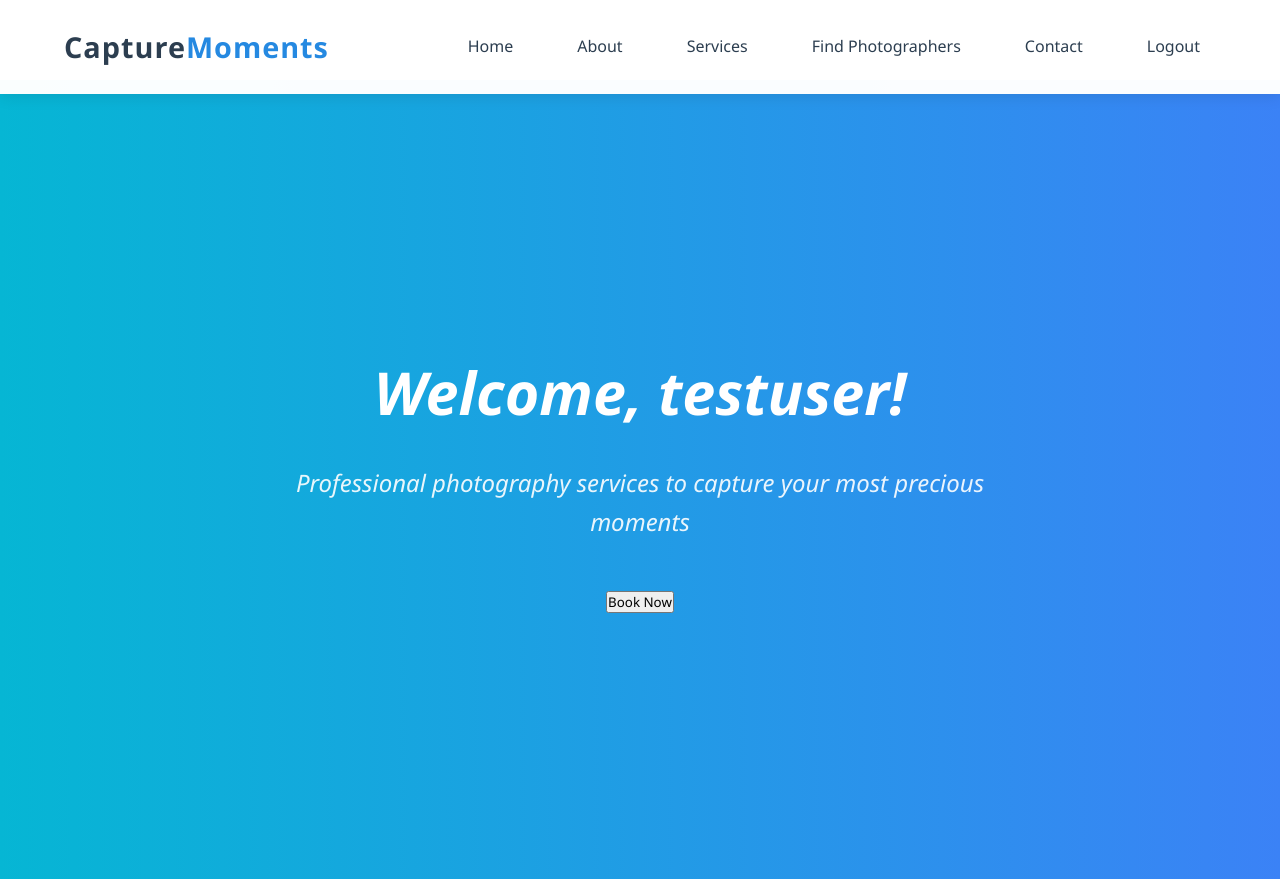
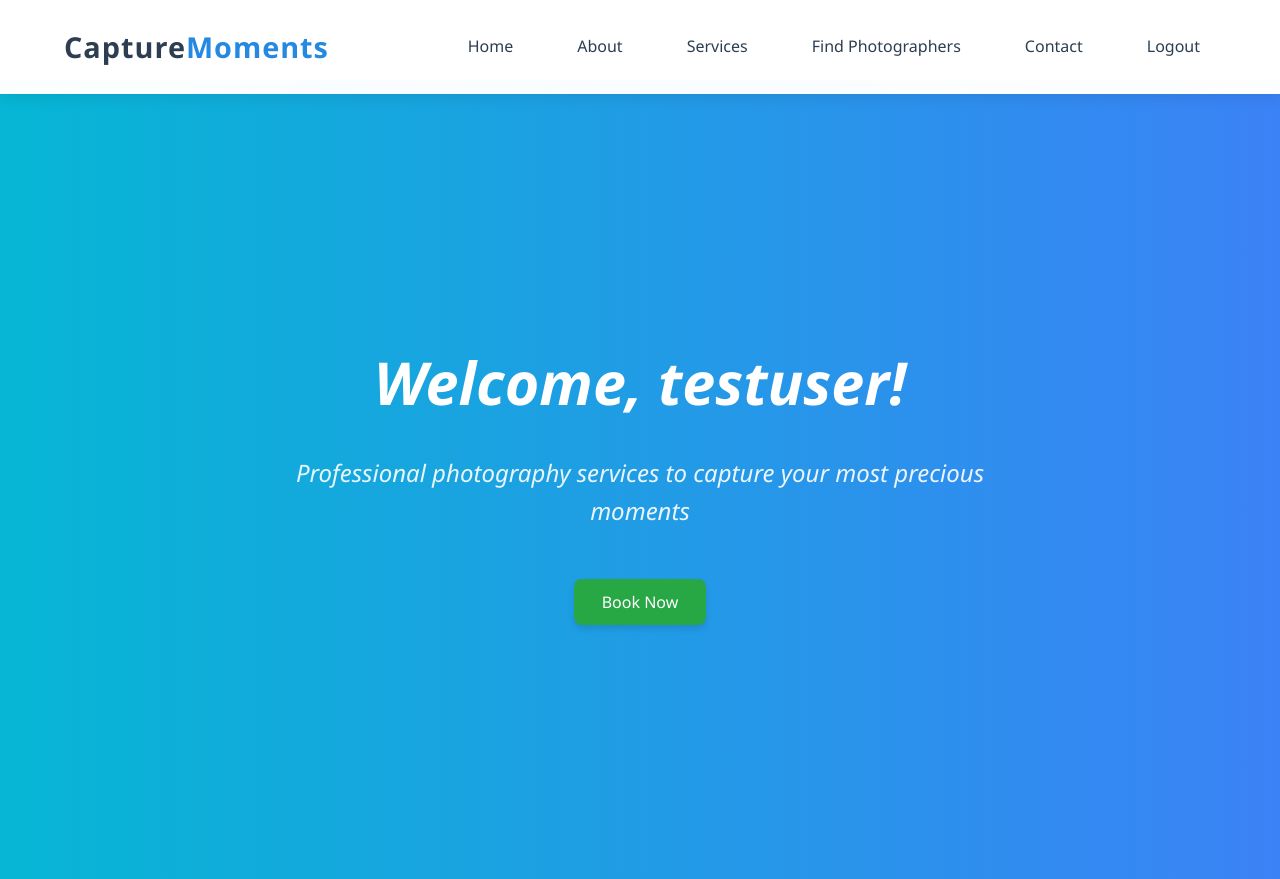
Before and after one commit to Harikagolusu/CaptureMoments-AWS, a Flask app: page /home in a window 1280 px wide. Shown: the top 879 px of the page. Run offline with Flask 3, Linux system fonts and the light colour scheme; the visitor is signed in with stand-in values (Sample User, id 1).

Commit message:
Update home.html

```diff
--- a/templates/home.html
+++ b/templates/home.html
@@ -122,6 +122,27 @@
             background: #0da1c2;
             box-shadow: 0 8px 25px rgba(3, 48, 132, 0.5);
         }
+        .book-now-btn {
+            padding: 12px 28px;
+            background-color: #28a745; /* green */
+            color: white;
+            font-size: 16px;
+            border: none;
+            border-radius: 8px;
+            cursor: pointer;
+            transition: background-color 0.3s ease, transform 0.2s ease;
+            box-shadow: 0 4px 6px rgba(0, 0, 0, 0.1);
+        }
+
+.book-now-btn:hover {
+  background-color: #218838;
+  transform: translateY(-2px);
+}
+
+.book-now-btn:active {
+  transform: scale(0.97);
+}
+
 
         @keyframes fadeIn {
             from { opacity: 0; transform: translateY(20px); }
```
